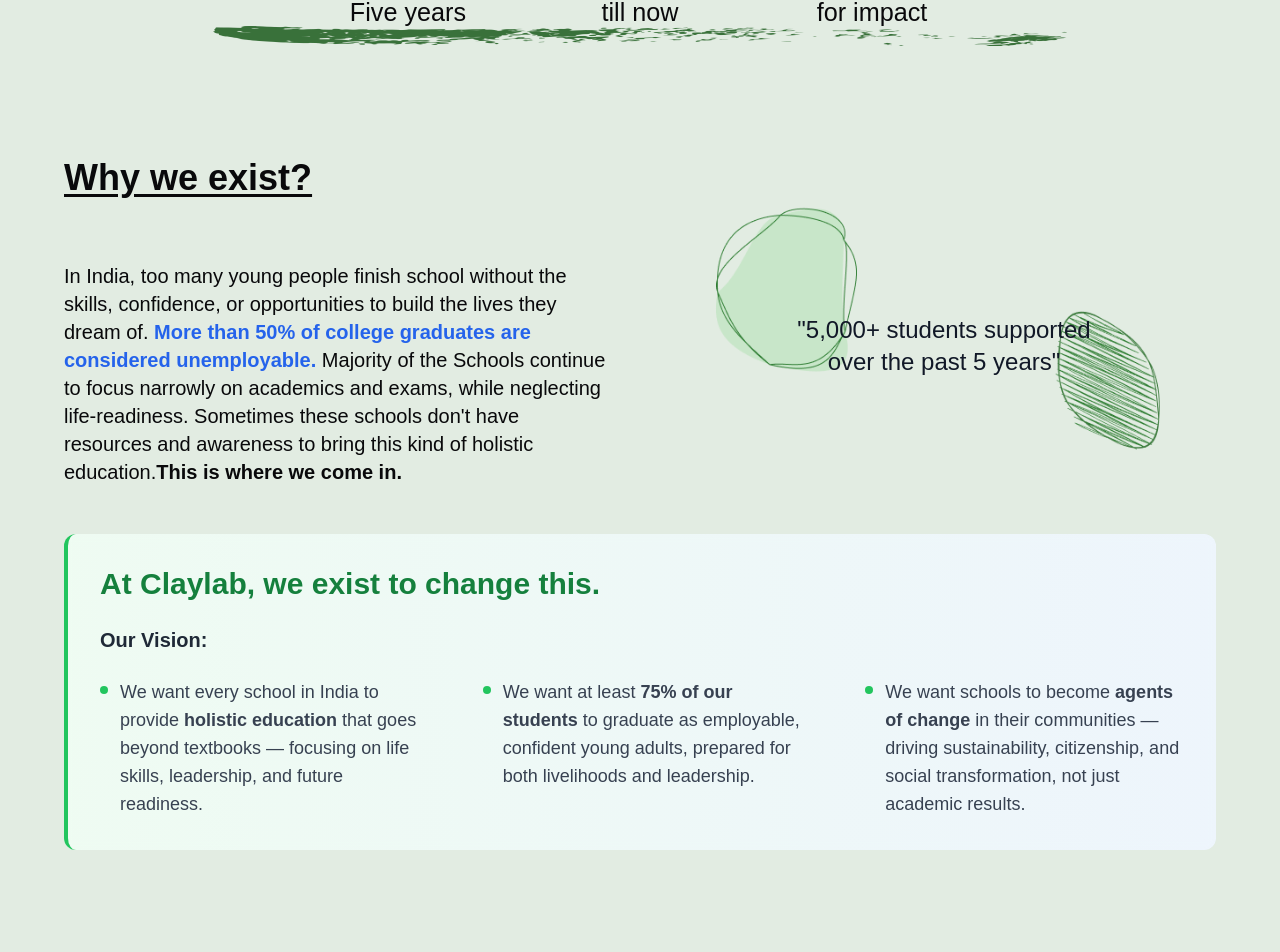
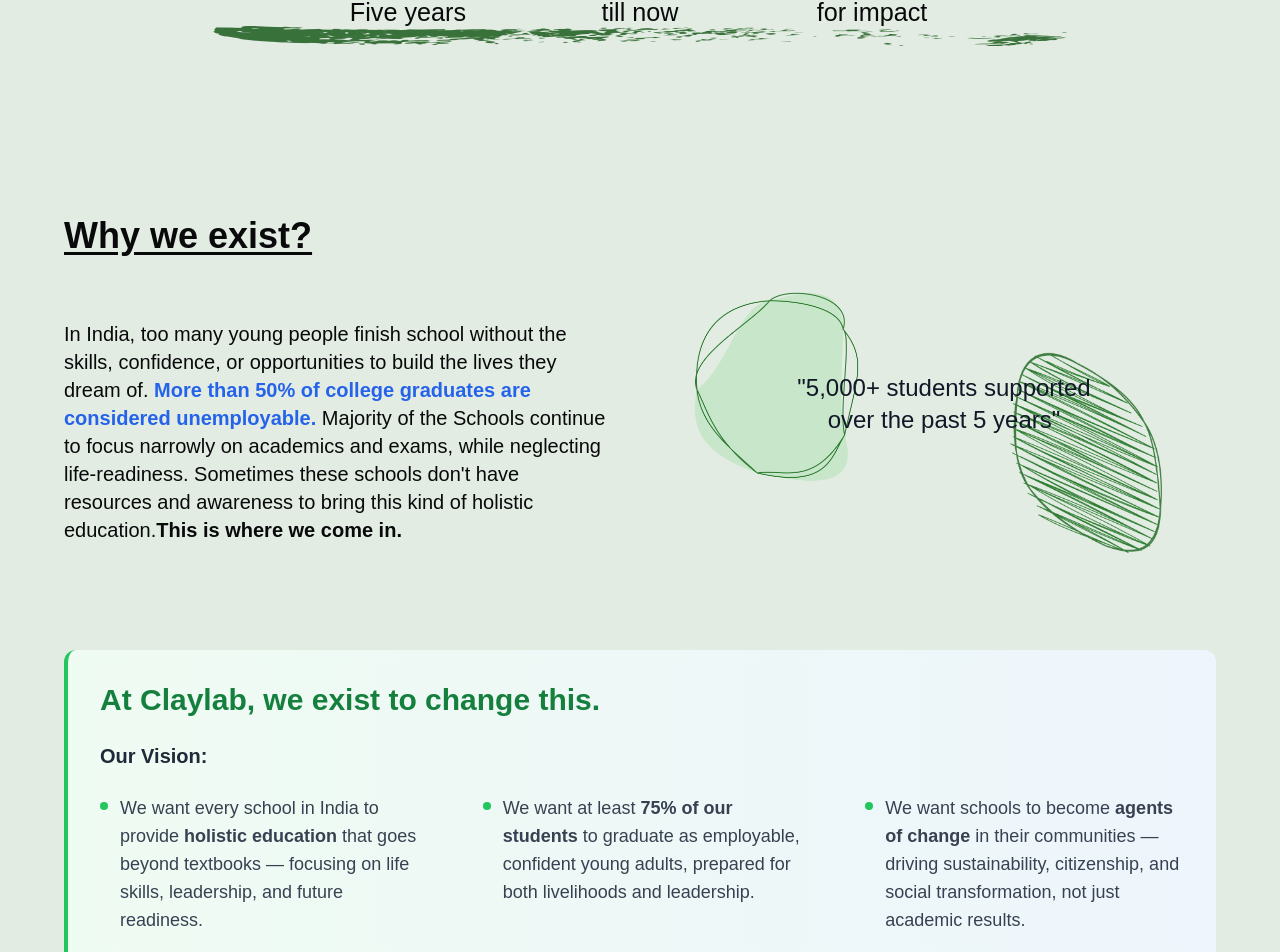
Before and after one commit to arnab-git-404/claylab, a Next.js app: page / in a window 1280 px wide. Shown: the part 998-1950 px from the top of the page. Built offline with nearby package versions, Linux system fonts and the light colour scheme; a web font is replaced by a local one.

Commit message:
Update whyWeExist.tsx

```diff
--- a/components/home/whyWeExist.tsx
+++ b/components/home/whyWeExist.tsx
@@ -35,10 +35,6 @@
 
 // // // export default WhyWeExist;
 
-
-
-
-
 // // import Image from "next/image";
 // // import Heading from "../heading";
 
@@ -61,8 +57,6 @@
 // //           Sometimes these schools don’t have resources and awareness to bring this kind of holistic education.
 // //          <strong>This is where we come in.</strong>
 // //         </p>
-
-
 
 // //       </div>
 // //       <div className="relative w-full md:flex-1 flex justify-center items-center min-h-[300px]">
@@ -90,9 +84,6 @@
 
 // // export default WhyWeExist;
 
-
-
-
 // import Image from "next/image";
 // import Heading from "../heading";
 
@@ -115,7 +106,6 @@
 //           Sometimes these schools don't have resources and awareness to bring this kind of holistic education.
 //          <strong>This is where we come in.</strong>
 //         </p>
-
 
 //       </div>
 
@@ -175,9 +165,6 @@
 // };
 
 // export default WhyWeExist;
-
-
-
 
 // COMPLETED SECTION
 // import Image from "next/image";
@@ -264,7 +251,6 @@
 
 // export default WhyWeExist;
 
-
 import Image from "next/image";
 import Heading from "../heading";
 
@@ -286,32 +272,67 @@ const WhyWeExist = () => {
 
       {/* Content */}
       <div className="relative z-10">
-
         <div className="flex flex-col md:flex-row justify-between items-center gap-4 sm:gap-8 md:gap-16 mb-12">
-
           <div className="max-w-full sm:max-w-xl mb-4 md:mb-0 md:flex-1">
             <Heading text="Why we exist?" />
             <p className="text-lg mt-16 sm:text-2xl md:text-xl  leading-relaxed">
-              {'In India, too many young people finish school without the skills, confidence, or opportunities to build the lives they dream of.'}
+              {
+                "In India, too many young people finish school without the skills, confidence, or opportunities to build the lives they dream of."
+              }
               <a
                 href="https://www.thehindu.com/business/budget/economic-survey-2023-24-only-51-percent-indian-graduated-employable-survey-says/article68432324.ece"
                 target="_blank"
                 rel="noopener noreferrer"
                 className="text-blue-600 hover:underline hover:cursor-pointer font-bold"
-              > More than 50% of college graduates are considered unemployable.
+              >
+                {" "}
+                More than 50% of college graduates are considered unemployable.
               </a>{" "}
               {` Majority of the Schools continue to focus narrowly on academics and exams, while neglecting life-readiness. Sometimes these schools don't have resources and awareness to bring this kind of holistic education.`}
               <strong>This is where we come in.</strong>
             </p>
           </div>
 
-          <div className="relative w-full md:flex-1 flex justify-center items-center min-h-[300px]">
+          {/* <div className="relative w-full md:flex-1 flex justify-center items-center min-h-[300px]">
             <Image
-              src="/claylab assets/general/circleGraphics.png"
+              src="/claylab assets/home/home-page-01.png"
               alt="abstract shape"
-              width={700}
-              height={240}
-              className=" w-[600px] h-auto object-contain hover:rotate-12 "
+              width={200}
+              height={100}
+              className="  h-auto object-contain hover:rotate-12 "
+            />
+
+            <Image
+              src="/claylab assets/home/home-page-02.png"
+              alt="abstract shape"
+              width={200}
+              height={100}
+              className="mt-36 h-auto object-contain hover:rotate-90"
+            />
+
+            <div className="absolute mt-28 transform -translate-y-1/2 z-10">
+              <p className="text-center text-lg sm:text-xl md:text-2xl text-gray-900 whitespace-nowrap">
+                {`"5,000+ students supported`}
+                <br />
+                {`over the past 5 years"`}
+              </p>
+            </div>
+          </div> */}
+          <div className="relative w-full md:flex-1 flex justify-center items-center min-h-[300px] group">
+            <Image
+              src="/claylab assets/home/home-page-01.png"
+              alt="abstract shape"
+              width={300}
+              height={100}
+              className="h-auto object-contain transition-transform duration-500 group-hover:animate-spin"
+            />
+
+            <Image
+              src="/claylab assets/home/home-page-02.png"
+              alt="abstract shape"
+              width={300}
+              height={100}
+              className="mt-36 h-auto object-contain transition-transform duration-500 group-hover:animate-spin group-hover:animation-delay-150"
             />
 
             <div className="absolute mt-28 transform -translate-y-1/2 z-10">
@@ -331,27 +352,35 @@ const WhyWeExist = () => {
           </h3>
 
           <div className="space-y-6">
-            <h4 className="text-lg sm:text-xl font-semibold text-gray-800 mb-4">Our Vision:</h4>
+            <h4 className="text-lg sm:text-xl font-semibold text-gray-800 mb-4">
+              Our Vision:
+            </h4>
 
             <div className="grid md:grid-cols-1 lg:grid-cols-3 gap-16">
               <div className="flex items-start gap-3">
                 <div className="w-2 h-2 bg-green-500 rounded-full mt-2 flex-shrink-0"></div>
                 <p className="text-base sm:text-lg text-gray-700 leading-relaxed">
-                  We want every school in India to provide <strong>holistic education</strong> that goes beyond textbooks — focusing on life skills, leadership, and future readiness.
+                  We want every school in India to provide{" "}
+                  <strong>holistic education</strong> that goes beyond textbooks
+                  — focusing on life skills, leadership, and future readiness.
                 </p>
               </div>
 
               <div className="flex items-start gap-3">
                 <div className="w-2 h-2 bg-green-500 rounded-full mt-2 flex-shrink-0"></div>
                 <p className="text-base sm:text-lg text-gray-700 leading-relaxed">
-                  We want at least <strong>75% of our students</strong> to graduate as employable, confident young adults, prepared for both livelihoods and leadership.
+                  We want at least <strong>75% of our students</strong> to
+                  graduate as employable, confident young adults, prepared for
+                  both livelihoods and leadership.
                 </p>
               </div>
 
               <div className="flex items-start gap-3">
                 <div className="w-2 h-2 bg-green-500 rounded-full mt-2 flex-shrink-0"></div>
                 <p className="text-base sm:text-lg text-gray-700 leading-relaxed">
-                  We want schools to become <strong>agents of change</strong> in their communities — driving sustainability, citizenship, and social transformation, not just academic results.
+                  We want schools to become <strong>agents of change</strong> in
+                  their communities — driving sustainability, citizenship, and
+                  social transformation, not just academic results.
                 </p>
               </div>
             </div>
```
